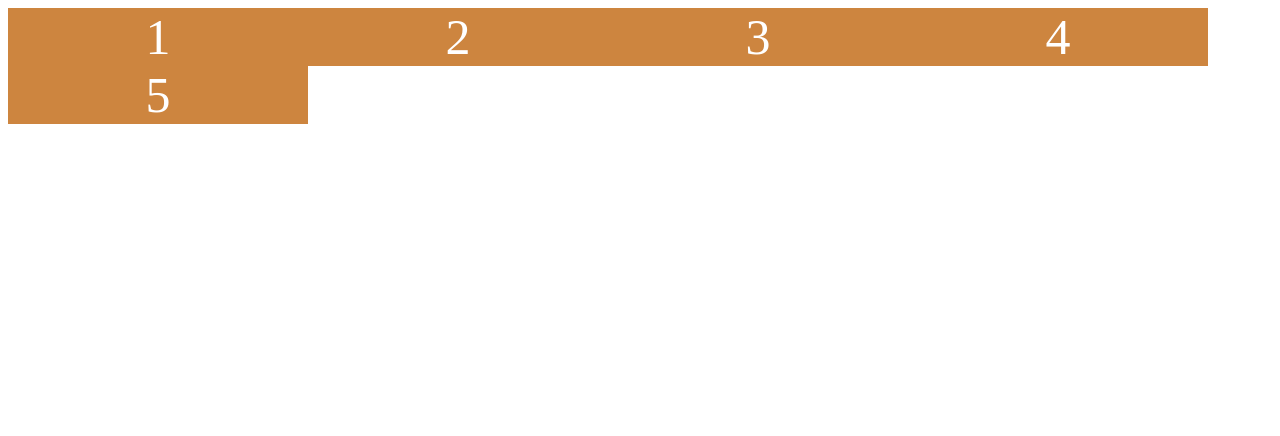
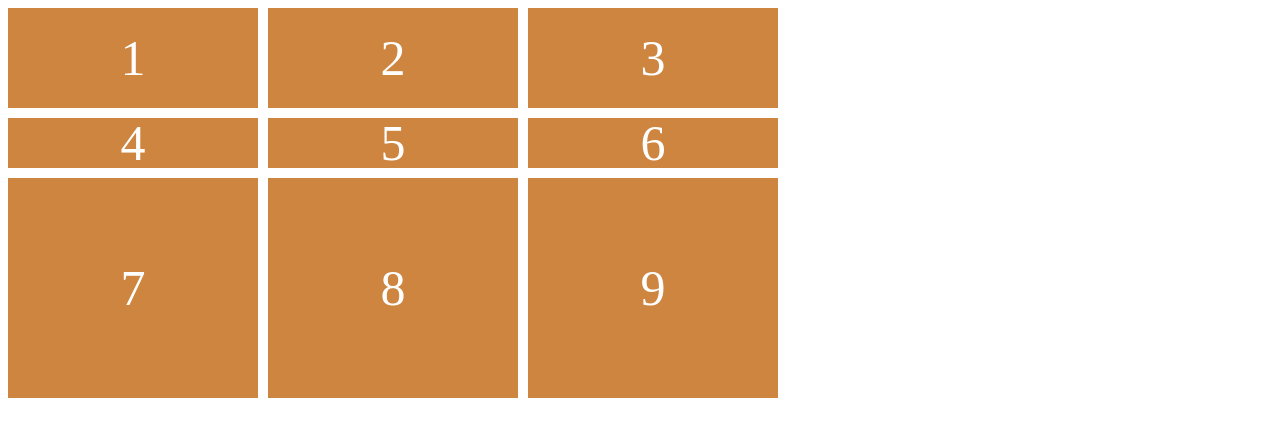
Before and after one commit to redips86/css-layout-masterclass, a plain HTML site: page index.html in a window 1280 px wide. Drawn offline with Linux system fonts and the light colour scheme.

Commit message:
[2.2] CSS Grid Basic Concept

```diff
--- a/index.html
+++ b/index.html
@@ -13,6 +13,10 @@
     <div class="child">3</div>
     <div class="child">4</div>
     <div class="child">5</div>
+    <div class="child">6</div>
+    <div class="child">7</div>
+    <div class="child">8</div>
+    <div class="child">9</div>
 </div>
 </body>
 </html>
--- a/styles.css
+++ b/styles.css
@@ -1,17 +1,14 @@
 .father {
-    display: flex;
-    /* Main Axis */
-    flex-wrap: wrap;
-    width: 100%;
-    height: 100%
-
+    display: grid;
+    grid-template-columns: 250px 250px 250px;
+    grid-template-rows: 100px 50px 220px;
+    gap: 10px;
 }
 
 .child {
     display: flex;
     justify-content: center;
     align-items: center;
-    flex-basis: 300px;
     background-color: peru;
     color: white;
     font-size: 50px;
```
